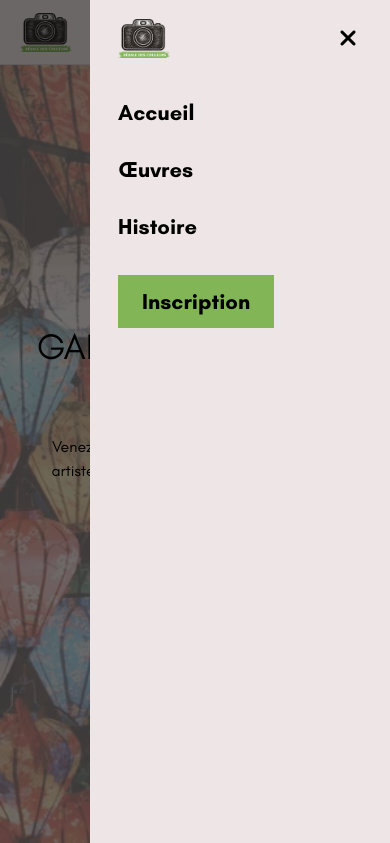
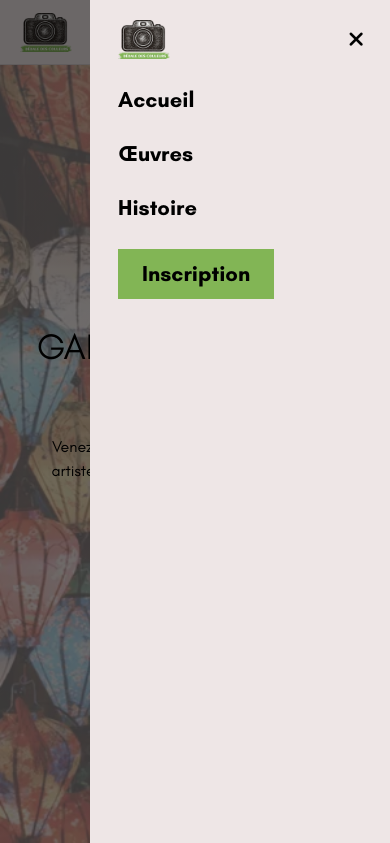
Before and after one commit to doxaemedur/dedal-des-couleurs, a plain HTML site: page index.html in a window 390 px wide. Both pictures are taken after a click on the button "Ouvrir le menu". Shown: the top 843 px of the page. Drawn offline with Linux system fonts and the light colour scheme; a web font is replaced by a local one.

Commit message:
style : menu mobile conforme à la maquette
Marges du panneau (20/20/20/28), espacements de 28 px, en-tête de 39 px,
croix de 14 px et bouton Inscription en 12/24 comme dans Figma.
Les zones cliquables restent de 44 px.

Co-Authored-By: Claude Opus 5.5 <noreply@anthropic.com>

```diff
--- a/css/style.css
+++ b/css/style.css
@@ -247,11 +247,11 @@ p {
   z-index: 60;
   display: flex;
   flex-direction: column;
-  gap: 24px;
+  gap: 28px;
   width: min(300px, 85vw);
   height: 100vh;
   height: 100dvh;
-  padding: 12px 20px 32px 28px;
+  padding: 20px 20px 20px 28px;
   overflow-y: auto;
   background-color: var(--fond-page);
   visibility: hidden;
@@ -267,29 +267,46 @@ p {
 
 .menu__haut {
   display: flex;
+  flex-shrink: 0;
   align-items: center;
   justify-content: space-between;
-  min-height: 52px;
+  height: 39px;
+}
+
+/* Croix de 14 px dans un cadre visuel de 28 px ; la zone cliquable
+   reste de 44 × 44 px grâce aux marges négatives */
+.bouton-fermer {
+  margin: -8px;
+  font-size: 1.3125rem;
 }
 
 .menu__liste {
   display: flex;
   flex-direction: column;
   align-items: flex-start;
-  gap: 8px;
+  gap: 28px;
+}
+
+.menu__liste li {
+  display: flex;
 }
 
 .menu__lien {
   display: inline-block;
-  padding-block: 8px;
   font-size: 1.375rem;
   font-weight: 700;
+  line-height: 26px;
   text-decoration: none;
 }
 
+/* Agrandit la zone cliquable sans changer la mise en page */
+.menu__lien:not(.menu__lien--inscription) {
+  margin-block: -9px;
+  padding-block: 9px;
+}
+
 .menu__lien--inscription {
-  margin-top: 16px;
-  padding: 10px 24px;
+  padding: 12px 24px;
   background-color: var(--accent);
 }
 
@@ -729,10 +746,13 @@ p {
     gap: 40px;
   }
 
-  .menu__lien {
+  .menu__lien,
+  .menu__lien:not(.menu__lien--inscription) {
+    margin-block: 0;
     padding-block: 4px;
     font-size: 0.9375rem;
     font-weight: 400;
+    line-height: 1.5;
   }
 
   .menu__lien:hover {
```
